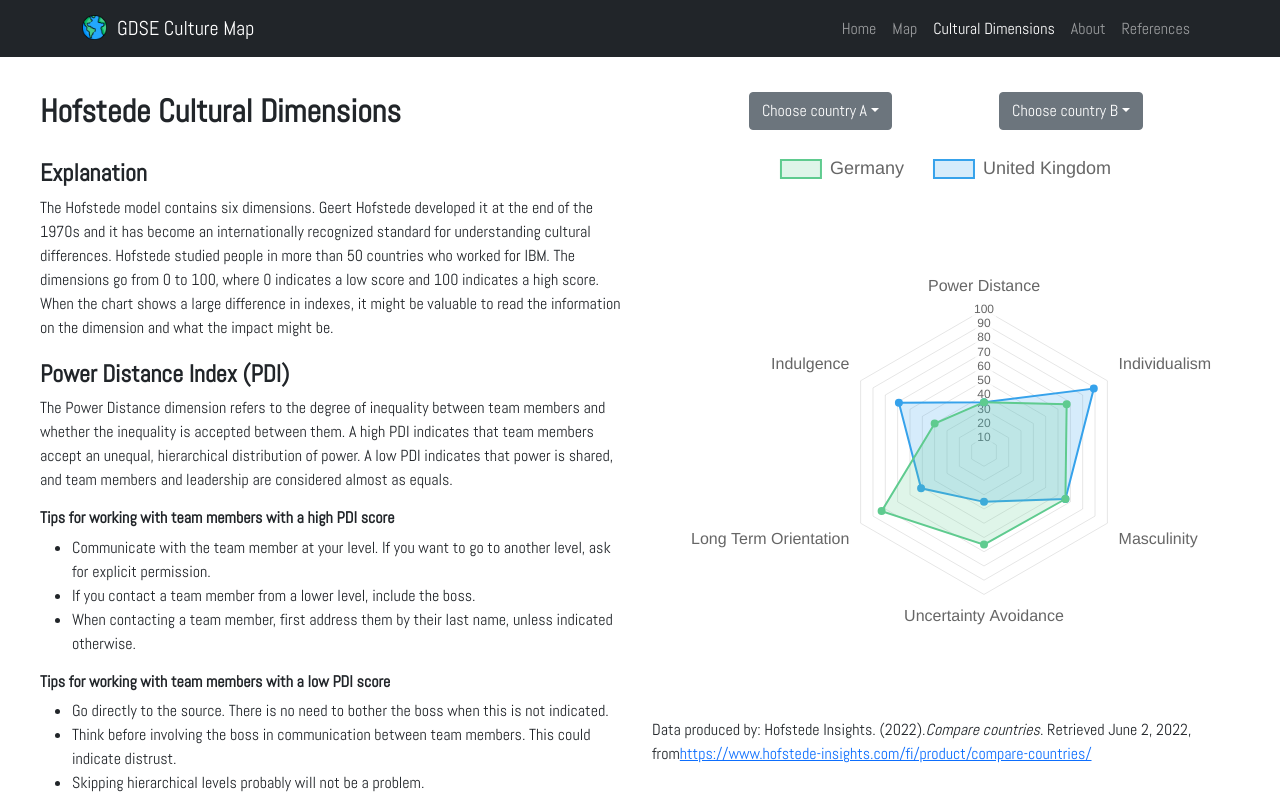
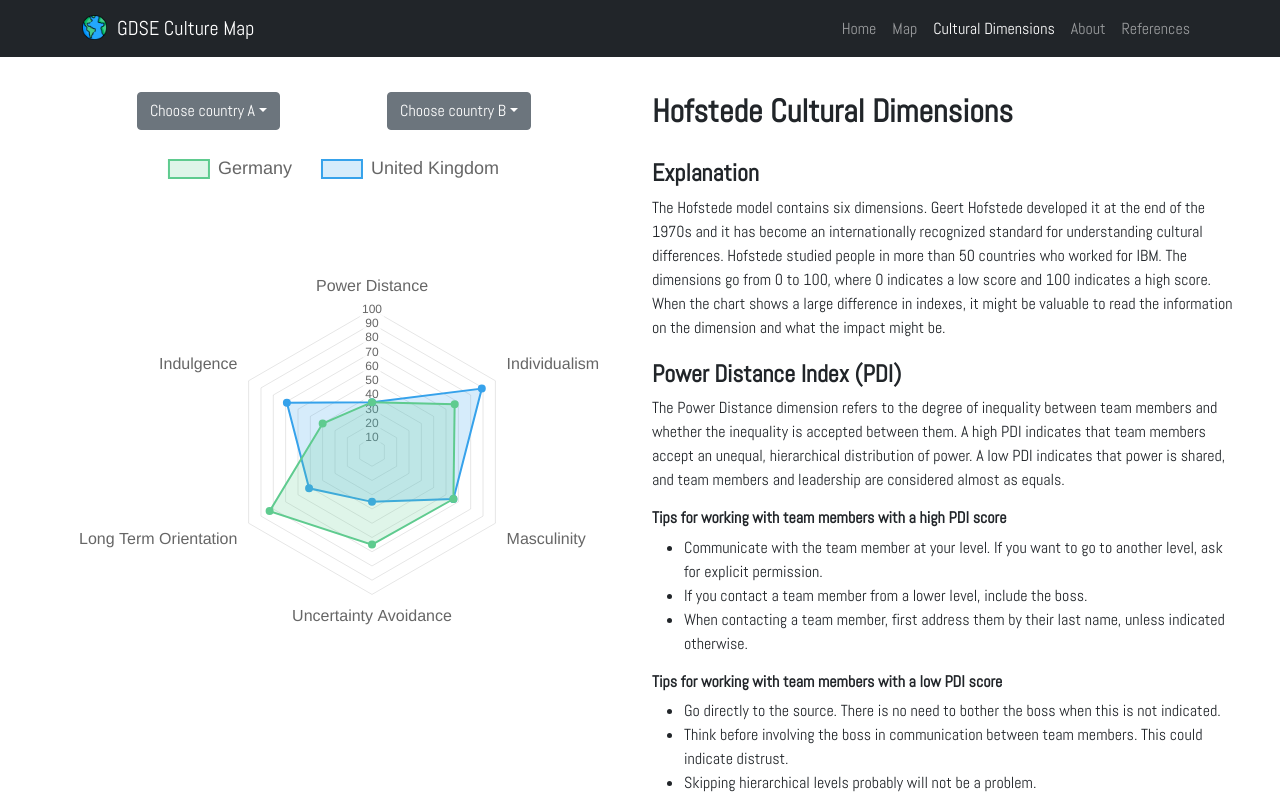
Before and after one commit to abel-vs/gdse-map, a React (Create React App) app: page /gdse-map/hofstede in a window 1280 px wide. Shown: the top 800 px of the page. Built offline with nearby package versions, Linux system fonts and the light colour scheme.

Commit message:
Add scroll to hofstede

```diff
--- a/src/components/SpiderGraph.js
+++ b/src/components/SpiderGraph.js
@@ -109,14 +109,6 @@ const SpiderGraph = () => {
             <div className={styles.graph}>
                 <Radar data={data} options={options}/>
             </div>
-            <div>
-                <p>
-                    Data produced by: Hofstede Insights. (2022).
-                    <em>Compare countries</em>.
-                    Retrieved June 2, 2022, from
-                    <a href="https://www.hofstede-insights.com/fi/product/compare-countries/">https://www.hofstede-insights.com/fi/product/compare-countries/</a>
-                </p>
-            </div>
         </>
     )
 }
--- a/src/pages/hofstede.js
+++ b/src/pages/hofstede.js
@@ -1,12 +1,17 @@
 import React from "react";
 import SpiderGraph from "../components/SpiderGraph";
 import { Row, Col } from "react-bootstrap"
+import styles from "./hofstede.module.css"
 
 function Ref() {
     return (
         <div className="content">
             <Row>
                 <Col>
+                    <SpiderGraph />
+                </Col>
+                <Col>
+                    <div className={styles.scrollable}>
                     <h1>Hofstede Cultural Dimensions</h1>
                     <h2>Explanation</h2>
                     The Hofstede model contains six dimensions.
@@ -122,9 +127,15 @@ function Ref() {
                         <li>Avoid making jokes in formal settings, instead be professional.</li>
                         <li>Only express negativity about the world/a pessimistic worldview during informal meetings.</li>
                     </ul>
-                </Col>
-                <Col>
-                    <SpiderGraph />
+                    <div>
+                        <p>
+                            Graph data produced by: Hofstede Insights. (2022).
+                            <em>Compare countries</em>.
+                            Retrieved June 2, 2022, from
+                            <a href="https://www.hofstede-insights.com/fi/product/compare-countries/">https://www.hofstede-insights.com/fi/product/compare-countries/</a>
+                        </p>
+                    </div>
+                    </div>
                 </Col>
             </Row>
         </div>
--- /dev/null
+++ b/src/pages/hofstede.module.css
@@ -0,0 +1,8 @@
+.scrollable {
+    height: 89vh;
+    overflow: hidden;
+}
+
+.scrollable:hover {
+    overflow-y: scroll;
+}
```
